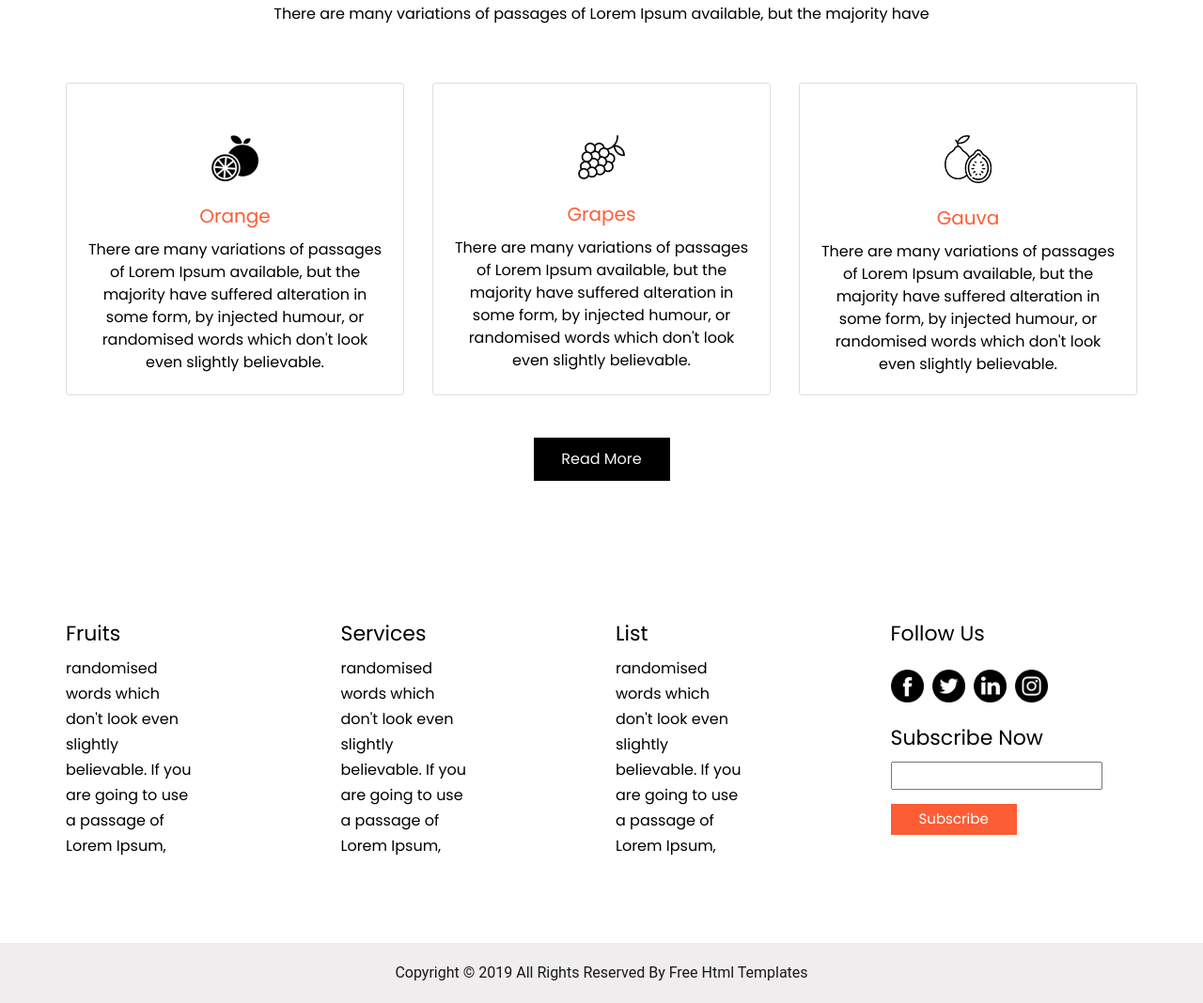
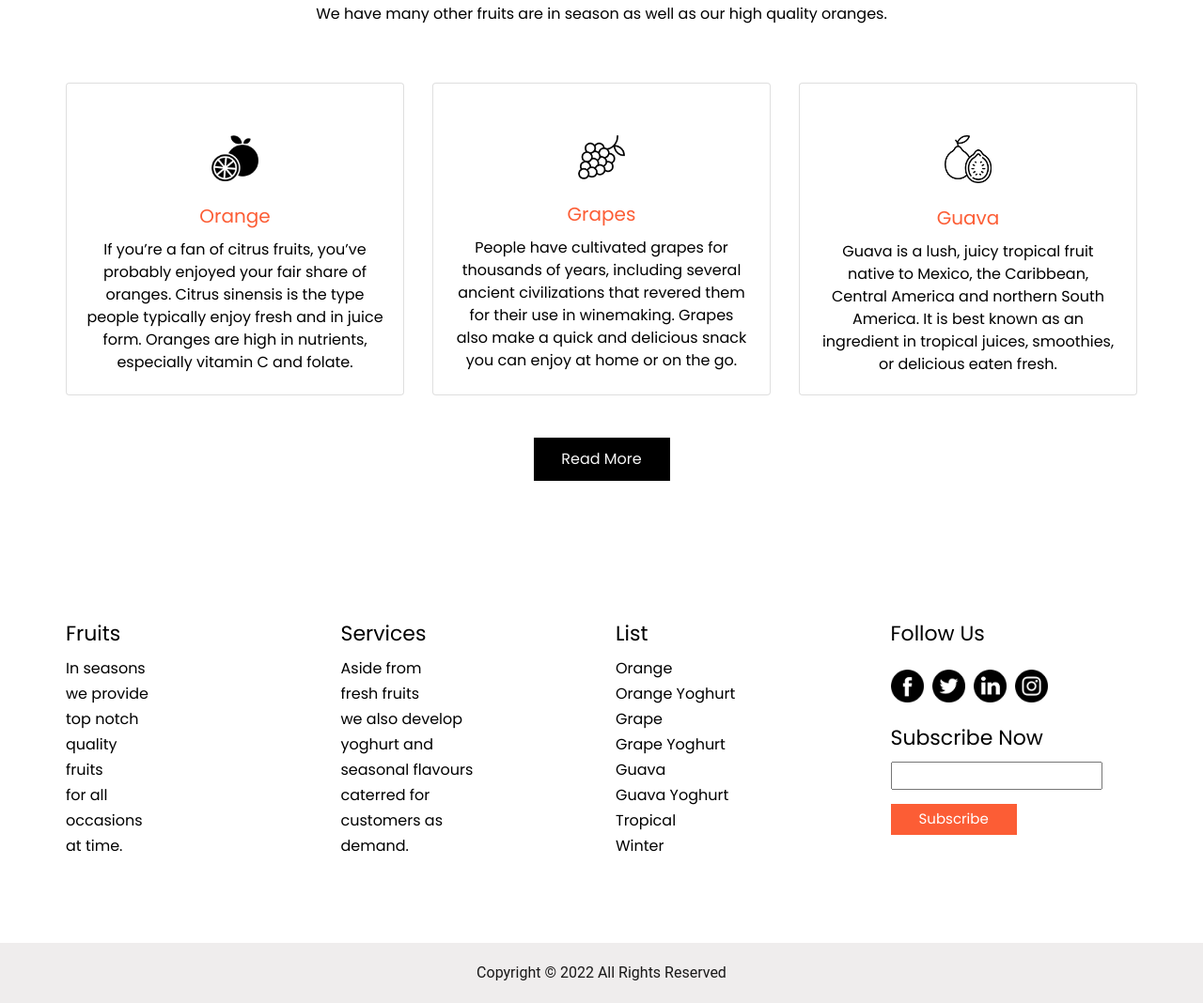
Before and after one commit to Iris-Luxton/assignment1, a plain HTML site: page store/service.html in a window 1280 px wide. Shown: the part 204-1272 px from the top of the page at 94% size. Drawn offline with nearby package versions, Linux system fonts and the light colour scheme; some packages are replaced by stand-ins of ours.

Commit message:
finalcommitmaybe

```diff
--- a/store/service.html
+++ b/store/service.html
@@ -90,8 +90,7 @@
     <div class="container">
       <h2 class="custom_heading">Our Services</h2>
       <p class="custom_heading-text">
-        There are many variations of passages of Lorem Ipsum available, but
-        the majority have
+        We have many other fruits are in season as well as our high quality oranges.
       </p>
       <div class=" layout_padding2">
         <div class="card-deck">
@@ -100,10 +99,9 @@
             <div class="card-body">
               <h5 class="card-title">Orange</h5>
               <p class="card-text">
-                There are many variations of passages of Lorem Ipsum
-                available, but the majority have suffered alteration in some
-                form, by injected humour, or randomised words which don't look
-                even slightly believable.
+                If you’re a fan of citrus fruits, you’ve probably enjoyed your fair share of oranges.
+                Citrus sinensis is the type people typically enjoy fresh and in juice form.
+                Oranges are high in nutrients, especially vitamin C and folate.
               </p>
             </div>
           </div>
@@ -112,22 +110,19 @@
             <div class="card-body">
               <h5 class="card-title">Grapes</h5>
               <p class="card-text">
-                There are many variations of passages of Lorem Ipsum
-                available, but the majority have suffered alteration in some
-                form, by injected humour, or randomised words which don't look
-                even slightly believable.
+                People have cultivated grapes for thousands of years,
+                including several ancient civilizations that revered them for their use in winemaking.
+                Grapes also make a quick and delicious snack you can enjoy at home or on the go.
               </p>
             </div>
           </div>
           <div class="card">
             <img class="card-img-top" src="images/card-item-3.png" alt="Card image cap" />
             <div class="card-body">
-              <h5 class="card-title">Gauva</h5>
+              <h5 class="card-title">Guava</h5>
               <p class="card-text">
-                There are many variations of passages of Lorem Ipsum
-                available, but the majority have suffered alteration in some
-                form, by injected humour, or randomised words which don't look
-                even slightly believable.
+                Guava is a lush, juicy tropical fruit native to Mexico, the Caribbean, Central America and northern South America.
+                It is best known as an ingredient in tropical juices, smoothies, or delicious eaten fresh.
               </p>
             </div>
           </div>
@@ -153,28 +148,28 @@
           </h5>
           <ul>
             <li>
-              randomised
+              In seasons
             </li>
             <li>
-              words which
+              we provide
             </li>
             <li>
-              don't look even
+              top notch
             </li>
             <li>
-              slightly
+              quality
             </li>
             <li>
-              believable. If you
+              fruits
             </li>
             <li>
-              are going to use
+              for all
             </li>
             <li>
-              a passage of
+              occasions
             </li>
             <li>
-              Lorem Ipsum,
+              at time.
             </li>
           </ul>
         </div>
@@ -184,28 +179,28 @@
           </h5>
           <ul>
             <li>
-              randomised
+              Aside from
             </li>
             <li>
-              words which
+              fresh fruits
             </li>
             <li>
-              don't look even
+              we also develop
             </li>
             <li>
-              slightly
+               yoghurt and
             </li>
             <li>
-              believable. If you
+              seasonal flavours
             </li>
             <li>
-              are going to use
+              caterred for
             </li>
             <li>
-              a passage of
+              customers as
             </li>
             <li>
-              Lorem Ipsum,
+              demand.
             </li>
           </ul>
         </div>
@@ -215,28 +210,28 @@
           </h5>
           <ul>
             <li>
-              randomised
+              Orange
             </li>
             <li>
-              words which
+              Orange Yoghurt
             </li>
             <li>
-              don't look even
+              Grape
             </li>
             <li>
-              slightly
+              Grape Yoghurt
             </li>
             <li>
-              believable. If you
+              Guava
             </li>
             <li>
-              are going to use
+              Guava Yoghurt
             </li>
             <li>
-              a passage of
+              Tropical
             </li>
             <li>
-              Lorem Ipsum,
+              Winter
             </li>
           </ul>
         </div>
@@ -284,8 +279,7 @@
   <!-- footer section -->
   <section class="container-fluid footer_section">
     <p>
-      Copyright &copy; 2019 All Rights Reserved By
-      <a href="https://html.design/">Free Html Templates</a>
+      Copyright &copy; 2022 All Rights Reserved
     </p>
   </section>
   <!-- footer section -->
```
Also changed, not shown: db.json (added, +21 -0 lines), home.html (+2 -2 lines), index.html (+6 -6 lines), store/contact.html (+25 -26 lines), store/fruit.html (+34 -39 lines), store/index.html (+52 -102 lines), stylesheets.css (+10 -9 lines).
